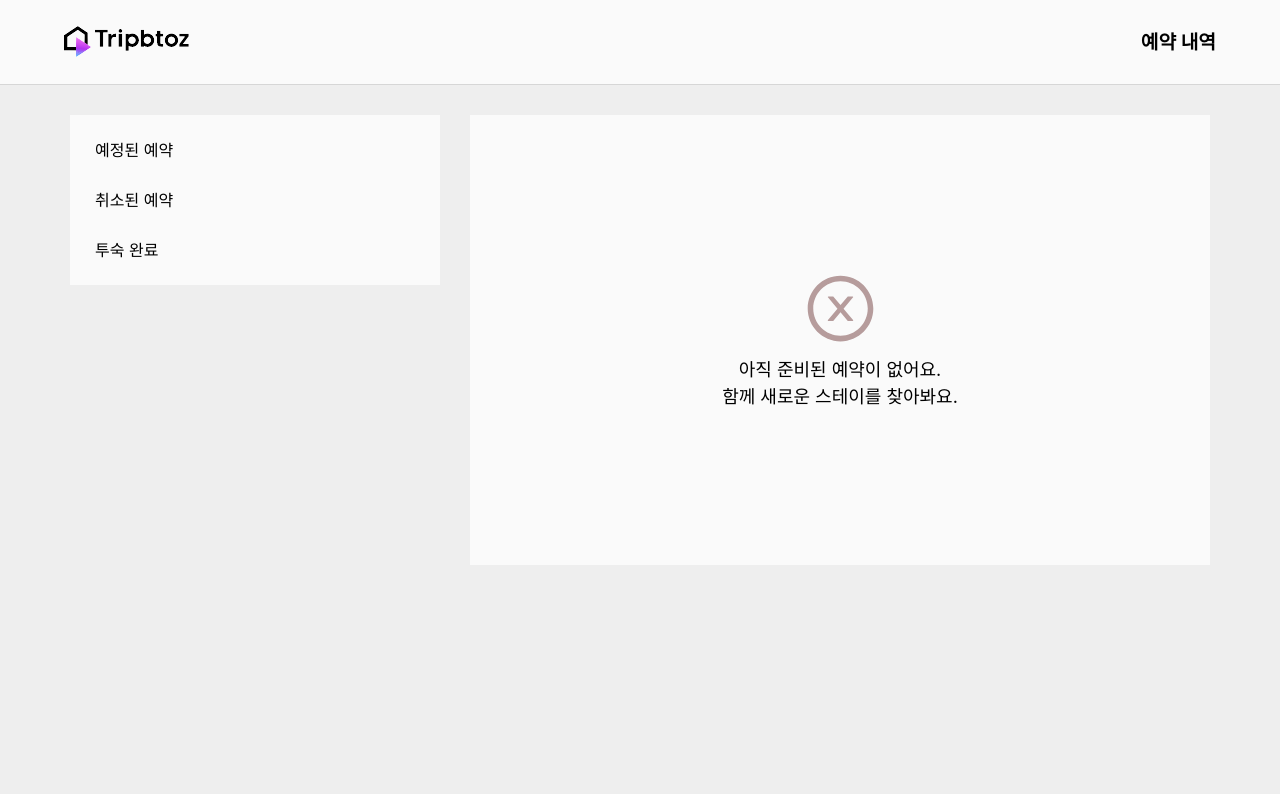
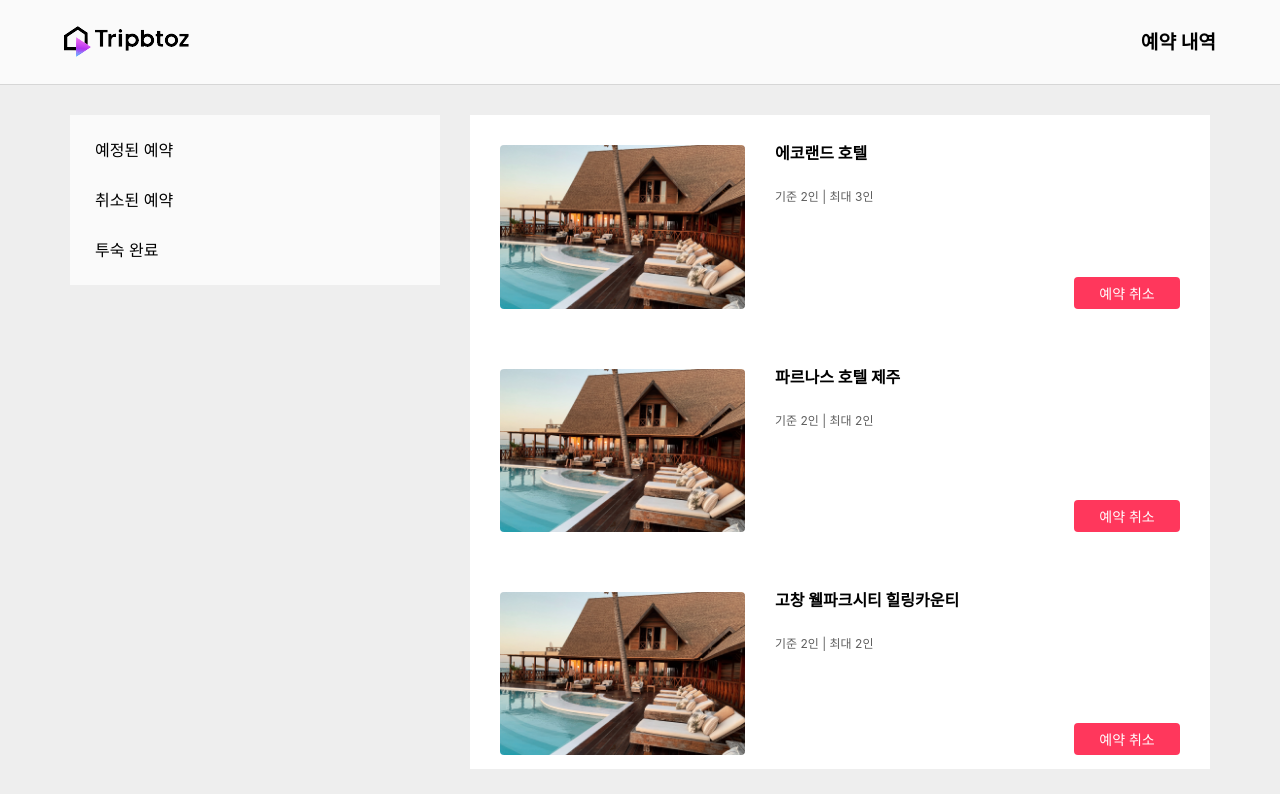
Before and after one commit to Wanted-Pre-Onboarding-Team1/Tripbtoz_Hotel_Reservation, a React (Create React App) app: page /bookings in a window 1280 px wide. Shown: the top 794 px of the page. Built offline with nearby package versions, Linux system fonts and the light colour scheme; a web font is replaced by a local one.

Commit message:
#18 refactor : 목록이 요소 벗어나는 문제 수정

```diff
--- a/src/lib/styles/globalStyles.ts
+++ b/src/lib/styles/globalStyles.ts
@@ -8,7 +8,6 @@ body,
 #root {
   height: 100%;
   background-color: ${palette.backgroundColor};
-  overflow: hidden;
 }
 * {
   box-sizing: border-box;
--- a/src/pages/statusPage/StatusPage.tsx
+++ b/src/pages/statusPage/StatusPage.tsx
@@ -48,8 +48,8 @@ function StatusPage() {
       <ElementBlock>
         <ReservationMenu />
         <ListContainer>
-          {/* <ReservationList dummyList={dummyData} /> */}
-          <ReservationList dummyList={[]} />
+          <ReservationList dummyList={dummyData} />
+          {/* <ReservationList dummyList={[]} /> */}
         </ListContainer>
       </ElementBlock>
     </StatusContainer>
--- a/src/pages/statusPage/components/ReservationList.tsx
+++ b/src/pages/statusPage/components/ReservationList.tsx
@@ -96,6 +96,7 @@ const BasicBlock = styled.section`
 `;
 
 const ReservationListBlock = styled(BasicBlock)`
+  position: relative;
   height: max-content;
 
   @media (max-width: 480px) {
```
